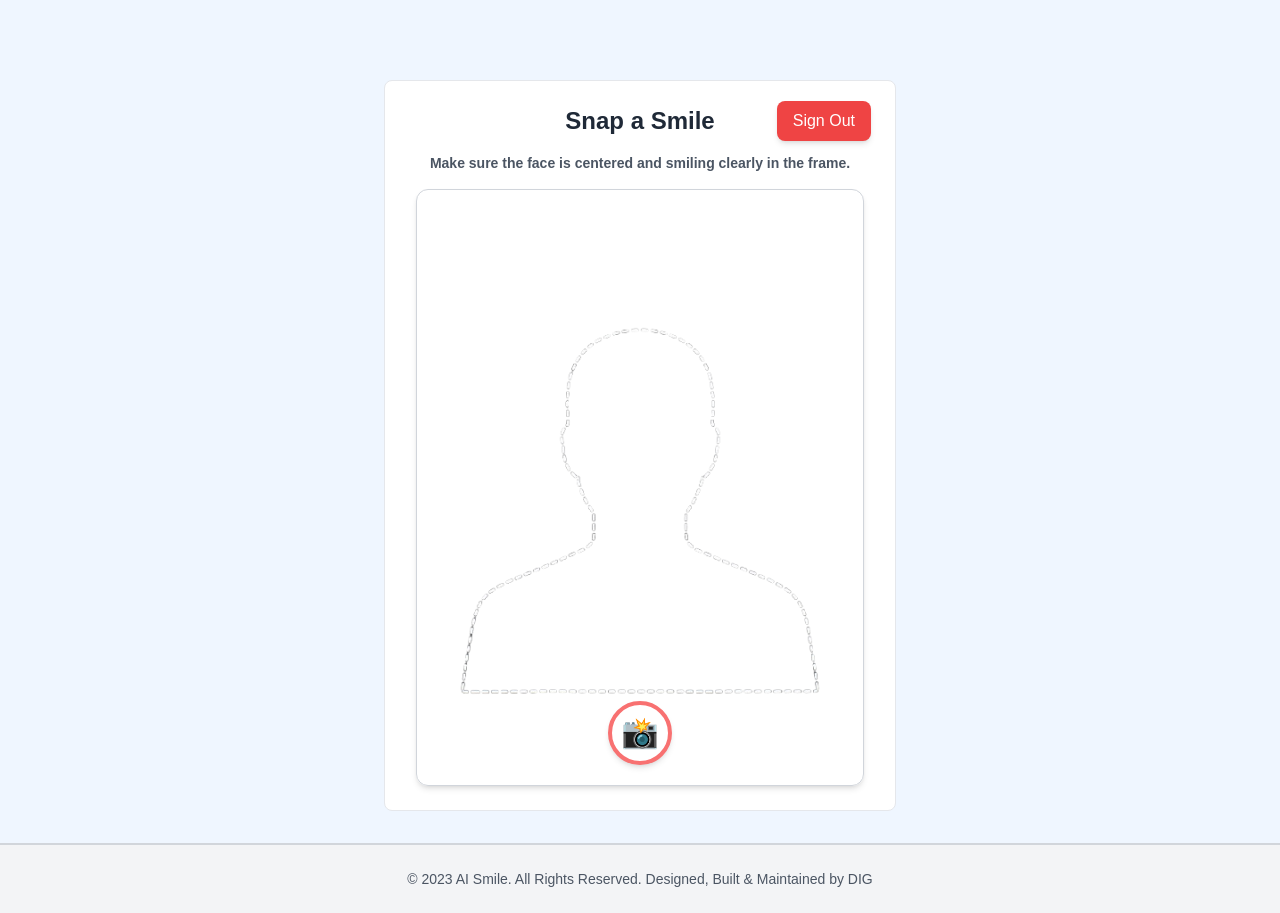
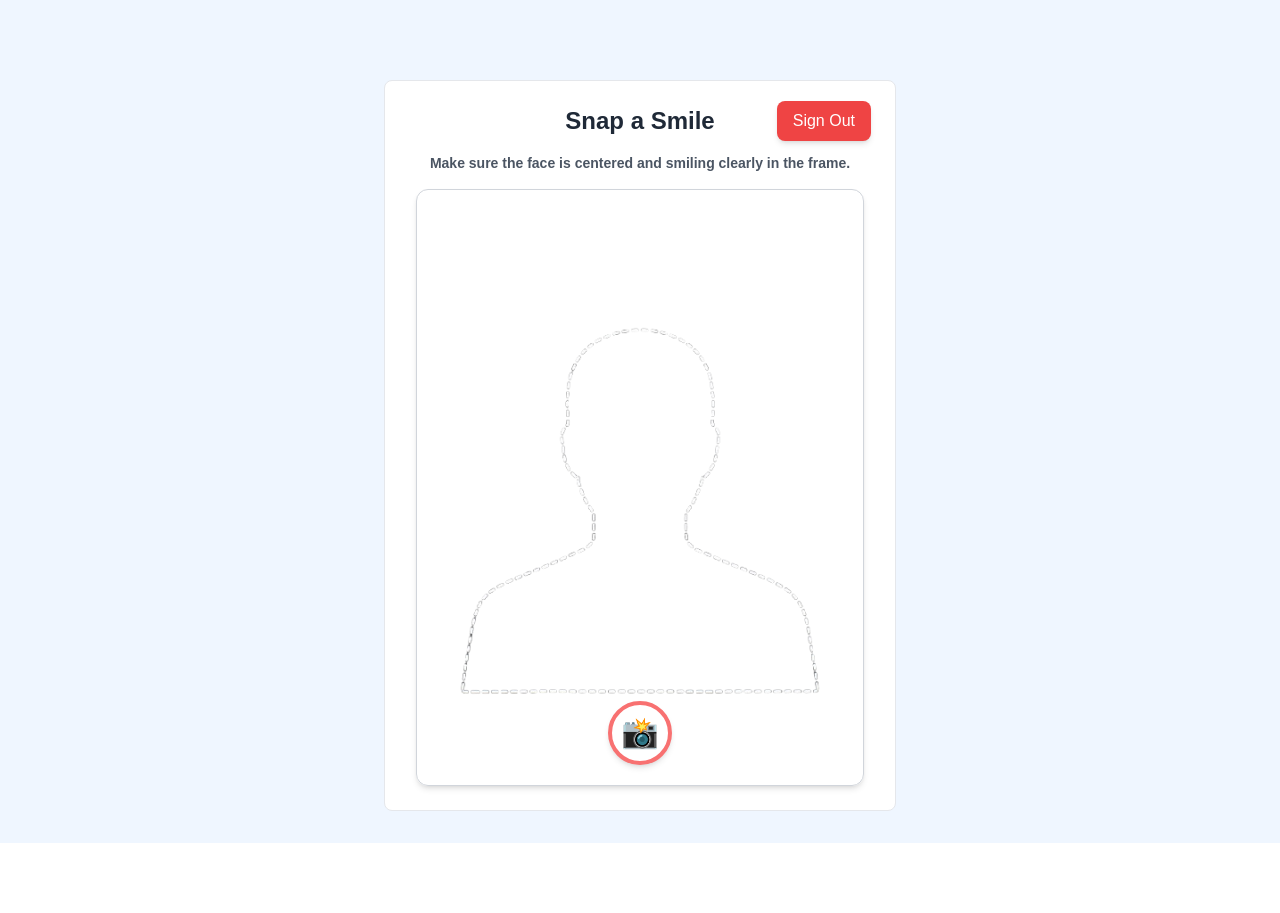
Before and after one commit to lkingl123/ai_smile_gen, a Next.js app: page /dashboard in a window 1280 px wide. After the commit the page ends 843 px from the top, so only its background shows below. Built offline with nearby package versions, Linux system fonts and the light colour scheme; no server answers; sample sign-in values are in the browser's storage.

Commit message:
refactor: remove Footer component from DashboardPage

```diff
--- a/src/app/dashboard/page.tsx
+++ b/src/app/dashboard/page.tsx
@@ -4,15 +4,6 @@ import { useRouter } from "next/navigation";
 import { useFirebaseAuth } from "../context/FirebaseAuthContext";
 import ProtectedRoute from "../components/ProtectedRoute";
 import SmileCam from "../components/SmileCam";
-
-function Footer() {
-  return (
-    <footer className="w-full py-6 bg-gray-100 text-center text-sm text-gray-600 border-t-2 border-gray-300">
-      &copy; 2023 AI Smile. All Rights Reserved. Designed, Built & Maintained by
-      DIG
-    </footer>
-  );
-}
 
 export default function DashboardPage() {
   const { signOut } = useFirebaseAuth();
@@ -45,7 +36,6 @@ export default function DashboardPage() {
 
           <SmileCam />
         </section>
-        <Footer />
       </main>
     </ProtectedRoute>
   );
```
